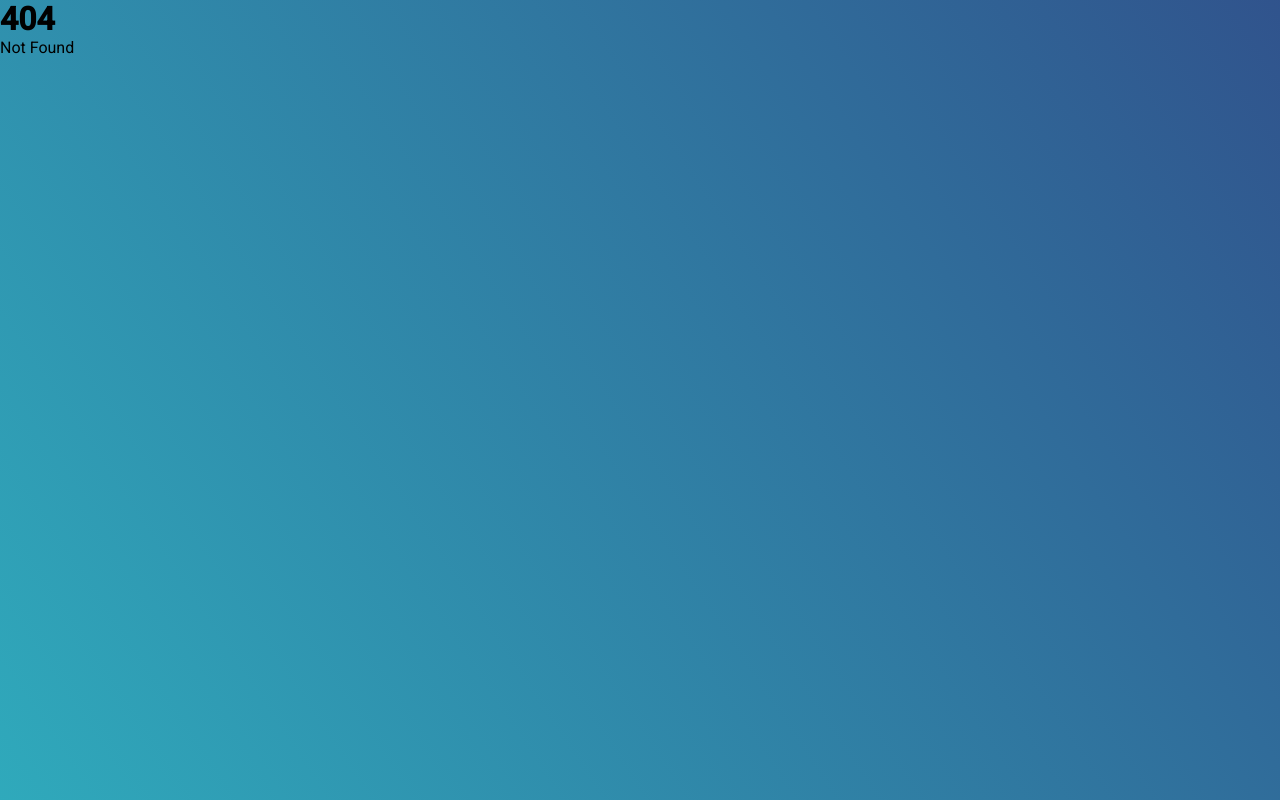
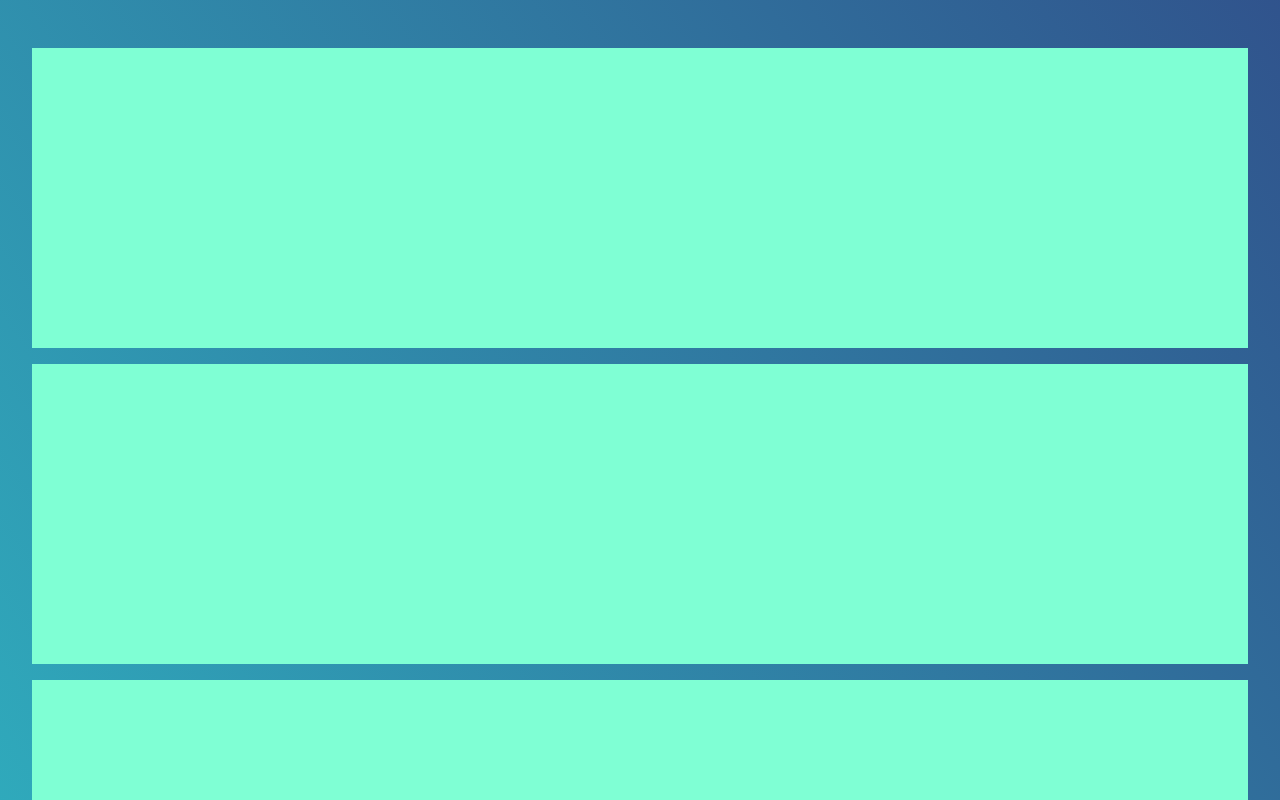
Before and after one commit to richieok/qv0.1-15-10-2022, a SvelteKit app: page /blog in a window 1280 px wide. Before the commit this address had no page. Shown: the top 800 px of the page. Built offline with nearby package versions, Linux system fonts and the light colour scheme.

Commit message:
First adds test branch commit

```diff
--- /dev/null
+++ b/src/lib/Advert.svelte
@@ -0,0 +1,12 @@
+<div>
+    <slot />
+</div>
+
+<style>
+    div {
+        display: inline-block;
+        min-width: 300px;
+        min-height: 350px;
+        background-color: blue;
+    }
+</style>
--- a/src/routes/+page.svelte
+++ b/src/routes/+page.svelte
@@ -1,3 +1,7 @@
+<svelte:head>
+    <title>Home</title>
+</svelte:head>
+
 <div class="main">
     <div class="adjust">
         <div class="banner">
--- /dev/null
+++ b/src/routes/blog/+page.svelte
@@ -0,0 +1,26 @@
+<script>
+    import Ad from "$lib/Advert.svelte"
+</script>
+
+<div>
+    <div class="block"></div>
+    <div class="block"></div>
+    <div class="block"></div>
+    <div class="block"></div>
+    <div class="block">
+        <Ad></Ad>
+        <h2>Title</h2>
+        <p>Lorem, ipsum dolor sit amet consectetur adipisicing elit. Sit, reprehenderit! Eum, dolor modi, maxime asperiores tenetur ex vel doloremque amet, nesciunt atque dolore dignissimos eveniet explicabo corporis dicta quia. Eius, a harum! Facere blanditiis repudiandae voluptate, quam saepe earum aliquid.</p>
+    </div>
+</div>
+
+<style>
+    div {
+        padding: 2em 1em 1em;
+    }
+    .block {
+        min-height: 300px;
+        margin: 1em;
+        background-color: aquamarine;
+    }
+</style>
```
Also changed, not shown: src/lib/Article.svelte (added), src/lib/Menu.svelte (added), static/favicon.png.
